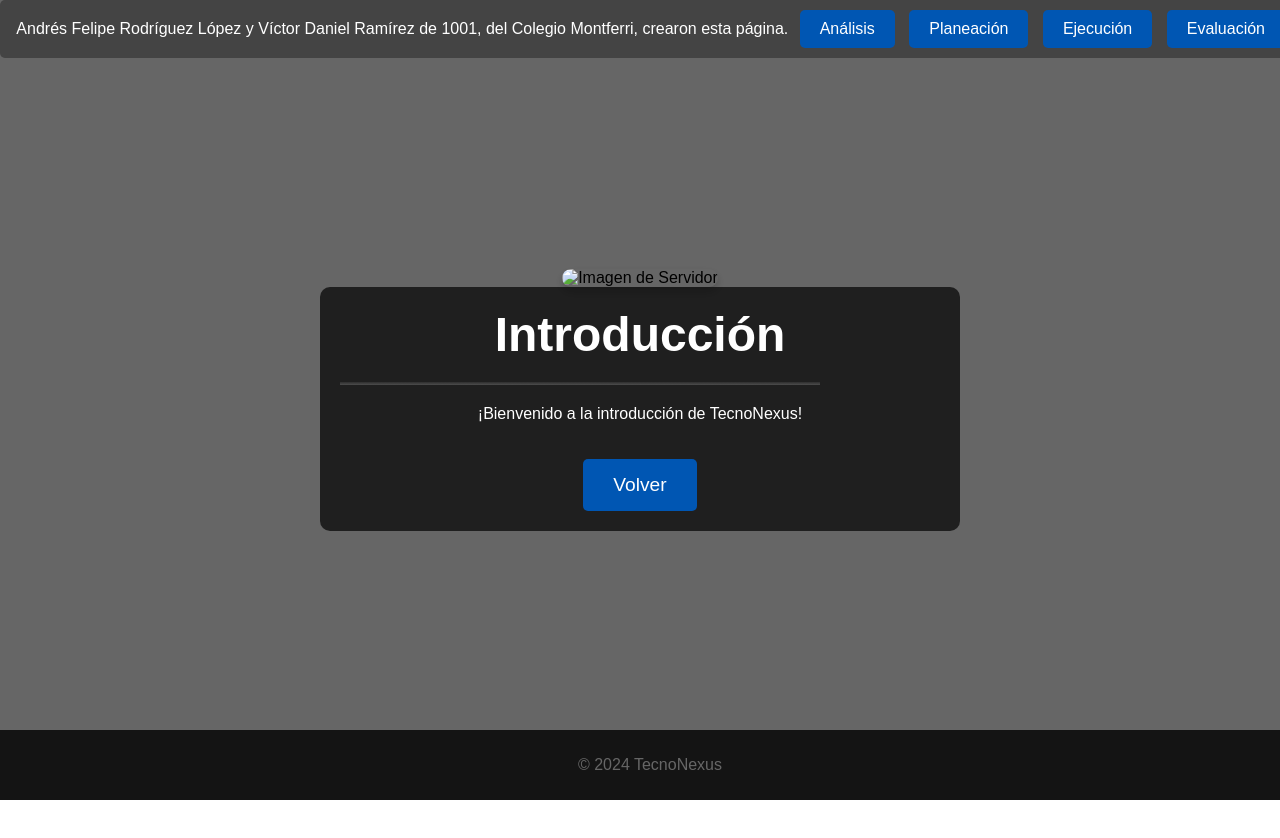
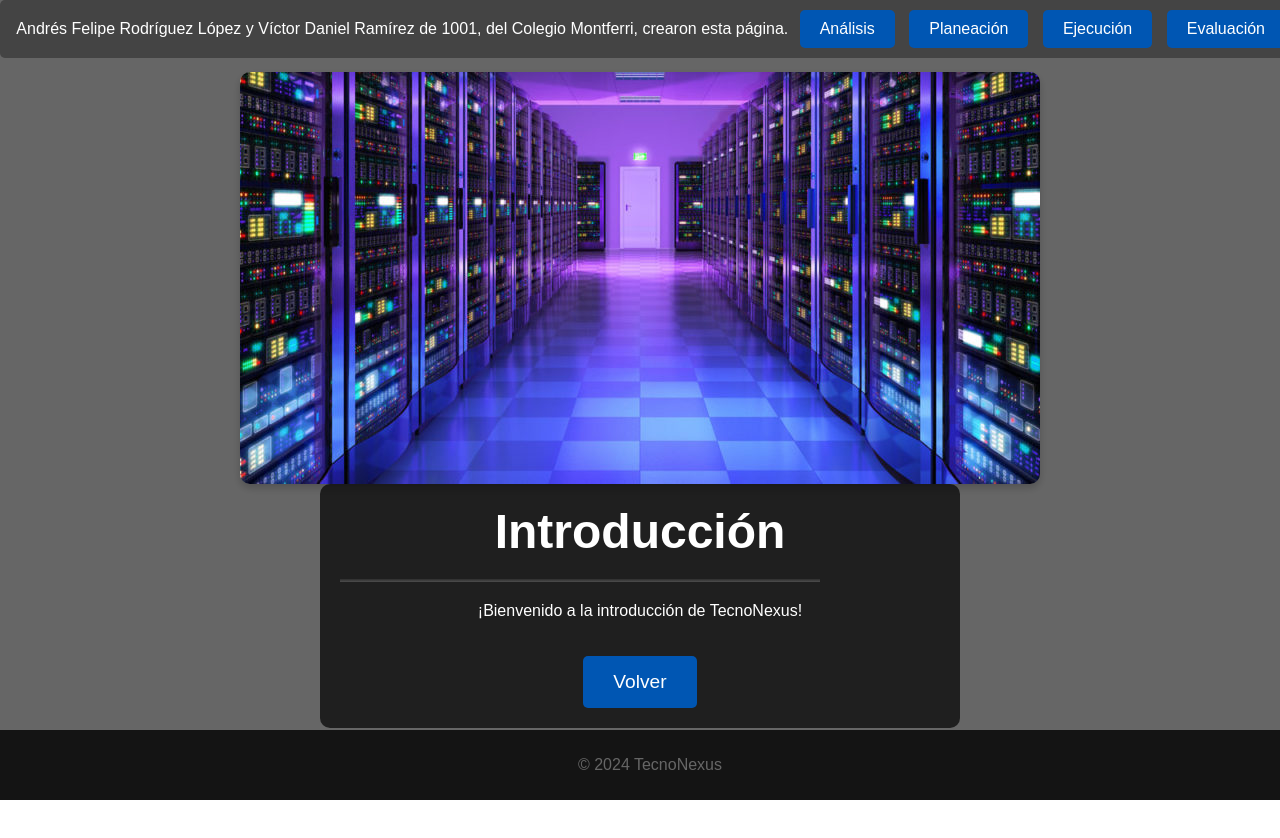
Before and after one commit to Chasosupreme/TecnoNexus, a plain HTML site: page index.html in a window 1280 px wide. Both pictures are taken after a click on the button "Mostrar Introducción". Shown: the top 838 px of the page. Drawn offline with Linux system fonts and the light colour scheme.

Commit message:
Update index.html

```diff
--- a/index.html
+++ b/index.html
@@ -165,7 +165,7 @@
 
     <!-- Zona 2: Introducción con imagen -->
     <div class="introduction" id="zone2">
-        <img src="static/pictures/Servidor.jpg" alt="Imagen de Servidor">
+        <img src="Servidor.jpg" alt="Imagen de Servidor">
         <div class="introduction-content">
             <h1>Introducción</h1>
             <div class="separator"></div>
```
